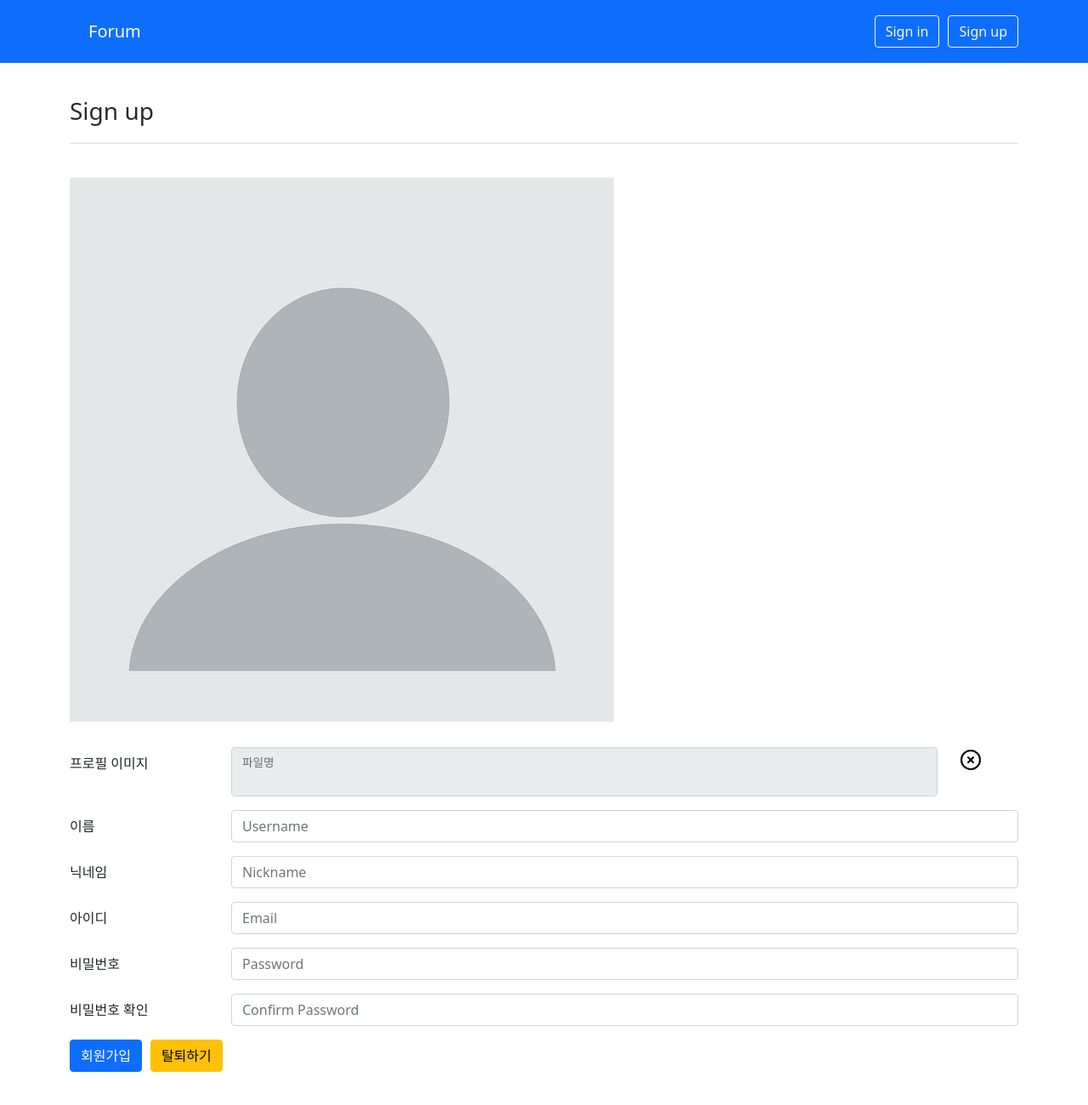
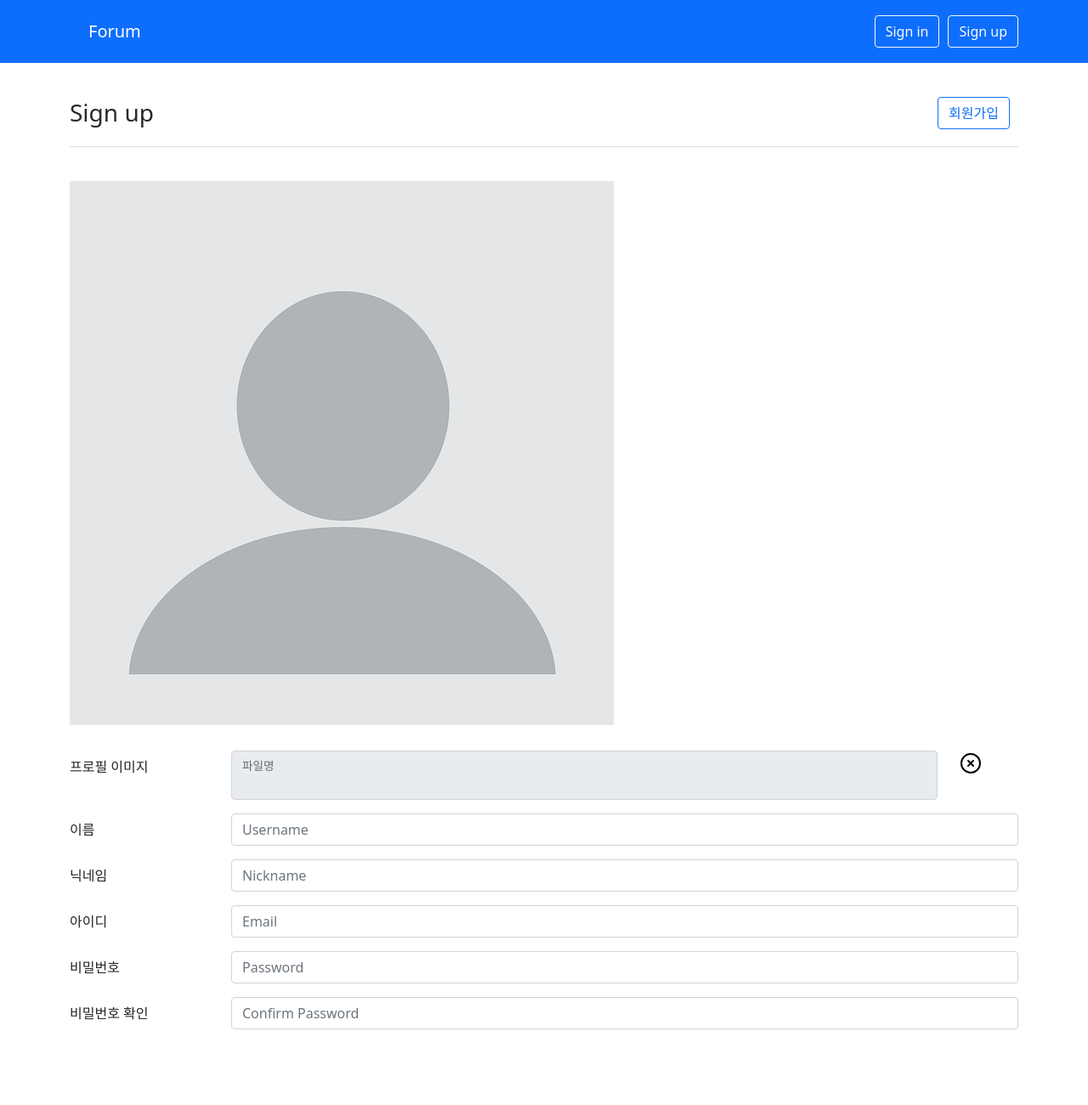
Before and after one commit to ijieun0123/forum, a React (Create React App) app in the folder client/: page /user/signup in a window 1280 px wide. Shown: the top 1300 px of the page at 85% size. Built offline with nearby package versions, Linux system fonts and the light colour scheme.

Commit message:
탈퇴하기 구현

```diff
--- a/client/src/App.js
+++ b/client/src/App.js
@@ -2,7 +2,7 @@ import './App.css';
 import { Route, Routes } from 'react-router-dom';
 import { Container } from 'react-bootstrap';
 import Header from './components/header';
-import Signin from './components/signin';
+import UserValidate from './components/userValidate';
 import UserUpdate from './components/userUpdate';
 import ForumList from './components/forumList';
 import ForumWrite from './components/forumWrite';
@@ -25,7 +25,8 @@ function App() {
 
         <Container>
             <Routes>
-                <Route path="/user/signin" element={ <Signin /> } />
+                <Route path="/user/signin" element={ <UserValidate /> } />
+                <Route path="/user/validate" element={ <UserValidate /> } />
                 <Route path="/user/signup" element={ <UserUpdate /> } />
                 <Route path="/user/profile" element={ <UserUpdate /> } />
                 <Route path="/" element={ <ForumList /> } />
--- a/client/src/atoms/title.js
+++ b/client/src/atoms/title.js
@@ -15,7 +15,7 @@ const H3 = styled.h3`
     color:#2a2a2a;
 `
 
-const Title = ({ text, deleteBtn, updateBtn, clickDeleteBtn, clickUpdateBtn }) => {
+const Title = ({ text, deleteBtn, updateBtn, clickDeleteBtn, clickUpdateBtn, updateBtnText, deleteBtnText }) => {
     return (
         <TitleBox>
             <H3>{ text }</H3>
@@ -28,8 +28,9 @@ const Title = ({ text, deleteBtn, updateBtn, clickDeleteBtn, clickUpdateBtn }) =
                         variant="outline-primary"
                         style={{marginRight:10}}
                         onClick={ clickUpdateBtn }
+                        type="submit"
                     >
-                        수정하기
+                        { updateBtnText }
                     </Button>
                     : null
                 }
@@ -40,7 +41,7 @@ const Title = ({ text, deleteBtn, updateBtn, clickDeleteBtn, clickUpdateBtn }) =
                         variant="outline-danger"
                         onClick={ clickDeleteBtn }
                     >
-                        삭제하기
+                        { deleteBtnText }
                     </Button>
                     : null
                 }
--- a/client/src/components/forumView.js
+++ b/client/src/components/forumView.js
@@ -88,6 +88,8 @@ const ForumView = () => {
                 updateBtn={ nickname === writer ? true : false }
                 clickDeleteBtn={ () => {setAlertShow(true)}  }
                 clickUpdateBtn={ () => navigate(`/forum/update/${id}`) }
+                updateBtnText="수정하기"
+                deleteBtnText="삭제하기"
             />
 
             {
--- a/client/src/components/userUpdate.js
+++ b/client/src/components/userUpdate.js
@@ -72,20 +72,6 @@ const UserUpdate = () => {
     const onChangePasswordConfirm = e => {
         const newPasswordConfirm = e.target.value;
         setPasswordConfirm(newPasswordConfirm);
-    }
-
-    const deleteUser = async () => {
-        try{
-            const res = await axios.post(`/api/user/delete/${user.userId}`);
-            console.log(res.data);
-            setAlertMessage('회원가입을 축하합니다!')
-            formReset();
-        } catch(err){
-            console.log(err);
-            ( err.response.status === 413
-            ? setAlertMessage('사진이 용량을 초과하였습니다.')
-            : setAlertMessage('이미 다른 사용자가 사용 중입니다.'))
-        }
     }
 
     const formReset = () => {
@@ -196,7 +182,15 @@ const UserUpdate = () => {
 
     return (
         <div>
-            <Title text={ user.signin ? 'Profile' : 'Sign up' } />
+            <Title
+                text={ user.signin ? 'Profile' : 'Sign up' }
+                deleteBtn={ user.signin ? true : false }
+                updateBtn={ true }
+                clickDeleteBtn={ () => navigate(`/user/validate`) }
+                clickUpdateBtn={ onSubmit }
+                updateBtnText={ user.signin ? '수정하기' : '회원가입' }
+                deleteBtnText="탈퇴하기"
+            />
 
             {
                 alertShow
@@ -336,13 +330,7 @@ const UserUpdate = () => {
                         </>
                 }
 
-                <Button type="submit" variant="primary" style={{'margin-right':10}}>
-                    { user.signin ? '저장하기' : '회원가입' }
-                </Button>
-
-                {
-                    <Button type="submit" variant="warning" onClick={ deleteUser }>탈퇴하기</Button>
-                }
+                <Button type="submit" style={{display:'none'}}>updateUserBtn</Button>
             </Form>
         </div>
     )
--- a/client/src/components/signin.js
+++ b/client/src/components/userValidate.js
@@ -3,17 +3,22 @@ import { useState } from 'react';
 import { useNavigate } from "react-router-dom";
 import axios from 'axios';
 import Title from '../atoms/title'
+import { useDispatch, useSelector } from 'react-redux'
+import { signin, signout } from '../features/userSlice'
+import Warning from '../organisms/warning'
 
-import { useDispatch } from 'react-redux'
-import { signin } from '../features/userSlice'
+const UserValidate = () => {
 
-const Signin = () => {
+    const user = useSelector(state => state.user.user);
+
     const [email, setEmail] = useState('')
     const [password, setPassword] = useState('')
 
-    const [modalMessage, setModalMessage] = useState('');
-    const [modalOpen, setModalOpen] = useState(false);
-    const handleClose = () => setModalOpen(false);
+    const [validation, setValidation] = useState(false);
+    const [alertMessage, setAlertMessage] = useState('');
+    const [alertShow, setAlertShow] = useState(false);
+
+    const alertClose = () => setAlertShow(false);
 
     const dispatch = useDispatch()
     const navigate = useNavigate();
@@ -28,6 +33,26 @@ const Signin = () => {
         setPassword(newPassword);
     }
 
+    const deleteUser = async () => {
+        try{
+            const res = await axios.post(`/api/user/delete/${user.userId}`);
+            console.log(res.data);
+            dispatch(signout({
+                userId: '',
+                profileImage: '',
+                profileImageValue: '',
+                userName: '',
+                nickname: '',
+                email: '',
+                password: '',
+                signin: false
+            }));
+            navigate('/');
+        } catch(err){
+            console.log(err);
+        }
+    }
+
     const getUser = async () => {
         const params = {
             email: email,
@@ -38,7 +63,7 @@ const Signin = () => {
             const data = res.data[0];
             console.log(data)
             const { _id, profileImage, profileImageValue, userName, nickname, email, password } = data;
-            if(data){
+            if(!user.signin){
                 dispatch(signin({
                     userId: _id,
                     profileImage: profileImage,
@@ -50,12 +75,15 @@ const Signin = () => {
                     signin: true
                 }));
                 navigate('/');
-            } else {
-                setModalMessage('아이디와 비밀번호를 다시 확인해주세요!');
-                setModalOpen(true);
+            } else{
+                setValidation(true);
+                setAlertMessage('탈퇴할 경우, 회원정보 복구가 어렵습니다. 정말 탈퇴하시겠습니까?');
+                setAlertShow(true);
             }
         } catch(err){
             console.log(err);
+            setAlertMessage('아이디와 비밀번호를 다시 확인해주세요!');
+            setAlertShow(true);
         }
     }
 
@@ -66,7 +94,30 @@ const Signin = () => {
 
     return (
         <div>
-            <Title text='Sign in' />
+            <Title
+                text={ user.signin ? 'Validation' : 'Sign in' }
+                deleteBtn={ user.signin ? true : false }
+                updateBtn={ user.signin ? false : true }
+                clickDeleteBtn={ getUser }
+                clickUpdateBtn={ onSubmit }
+                updateBtnText="로그인"
+                deleteBtnText={ '탈퇴하기' }
+            />
+
+            {
+                alertShow
+                ?
+                <Warning
+                    onClickBtn={ validation ? deleteUser : alertClose }
+                    onClose={ () => { setAlertShow(false)} }
+                    titleText="경고"
+                    mainText={ alertMessage }
+                    btnText={ validation ? "탈퇴하기" : "닫기" }
+                    variant={ "danger" }
+                    btnVariant={ "outline-danger" }
+                />
+                : null
+            }
 
             <Form onSubmit={ onSubmit }>
                 <Form.Group as={Row} className="mb-3" controlId="formHorizontalEmail">
@@ -87,25 +138,10 @@ const Signin = () => {
                     </Col>
                 </Form.Group>
 
-                <Button type="submit" variant="primary">로그인</Button>
+                <Button type="submit" style={{display:'none'}}>로그인</Button>
             </Form>
-
-            <Modal show={modalOpen} onHide={ handleClose }>
-                <Modal.Header closeButton>
-                    <Modal.Title>Sign in guide</Modal.Title>
-                </Modal.Header>
-
-                <Modal.Body>
-                    <p>{modalMessage}</p>
-                </Modal.Body>
-
-                <Modal.Footer>
-                    <Button variant="primary" onClick={ handleClose } >Close</Button>
-                    <Button variant="primary" onClick={ () => navigate('/user/signup') } >Signup</Button>
-                </Modal.Footer>
-            </Modal>
         </div>
     )
 }
 
-export default Signin;
+export default UserValidate;
```
Also changed, not shown: 1 other file (tests, documents, lock files or other folders).
